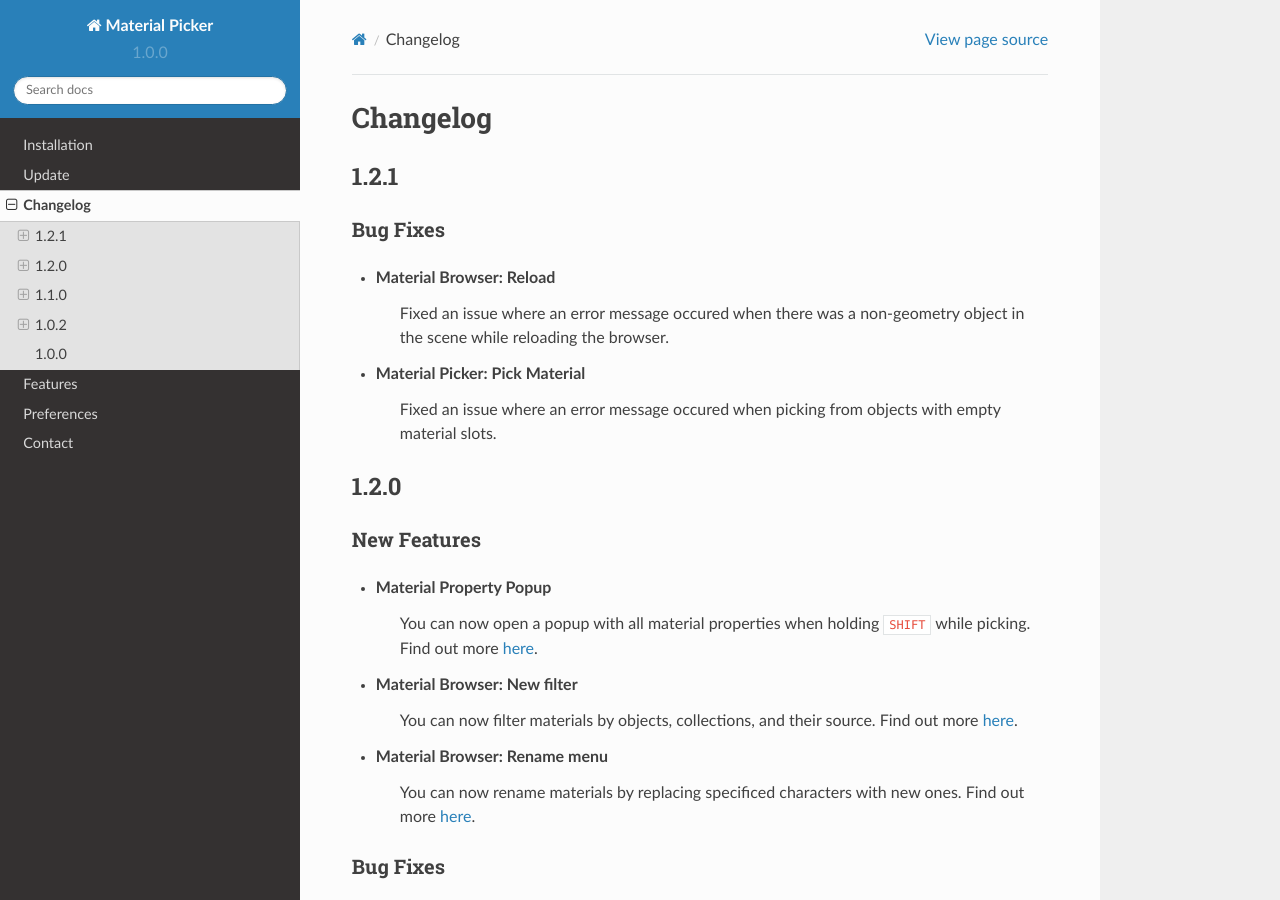
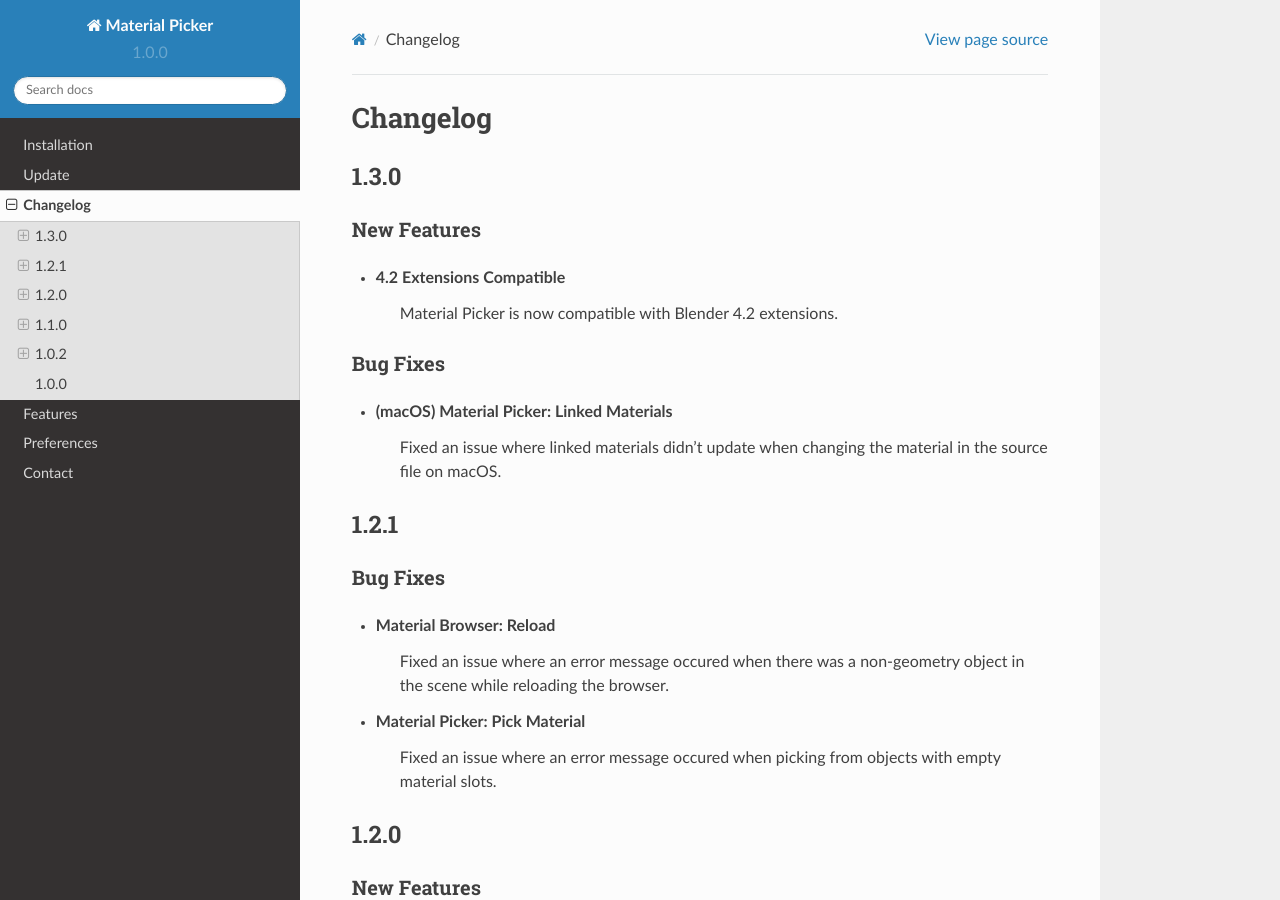
Before and after one commit to rubenmesserschmidt/Material-Picker_docs, a Sphinx documentation site: the page built from docs/source/changelog.rst, in a window 1280 px wide and 900 px high. Built offline with Sphinx 7.4.7 and the Read the Docs theme 2.0.0, drawn with Linux system fonts in a browser that asks for light colours.

Commit message:
update 1.3.0

```diff
--- a/docs/source/changelog.rst
+++ b/docs/source/changelog.rst
@@ -1,6 +1,22 @@
 #########
 Changelog
 #########
+
+*****
+1.3.0
+*****
+
+New Features
+============
+
+* **4.2 Extensions Compatible**
+    Material Picker is now compatible with Blender 4.2 extensions.
+
+Bug Fixes
+=========
+
+* **(macOS) Material Picker: Linked Materials**
+   Fixed an issue where linked materials didn't update when changing the material in the source file on macOS.
 
 *****
 1.2.1
```
Also changed, not shown: 1 other file.
